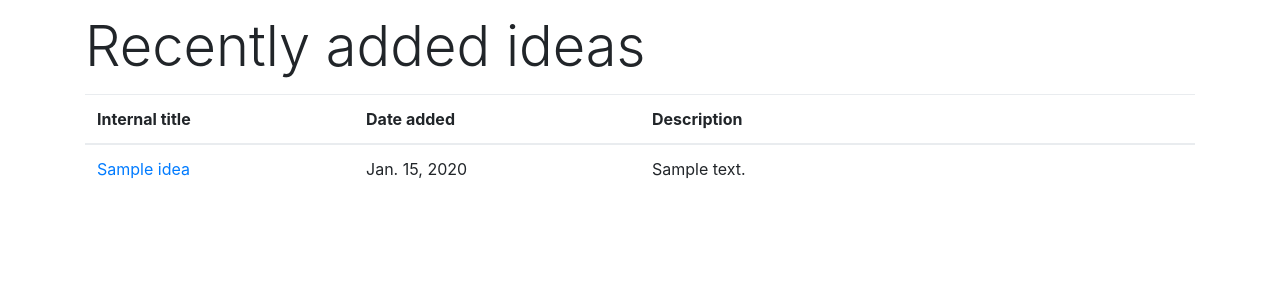
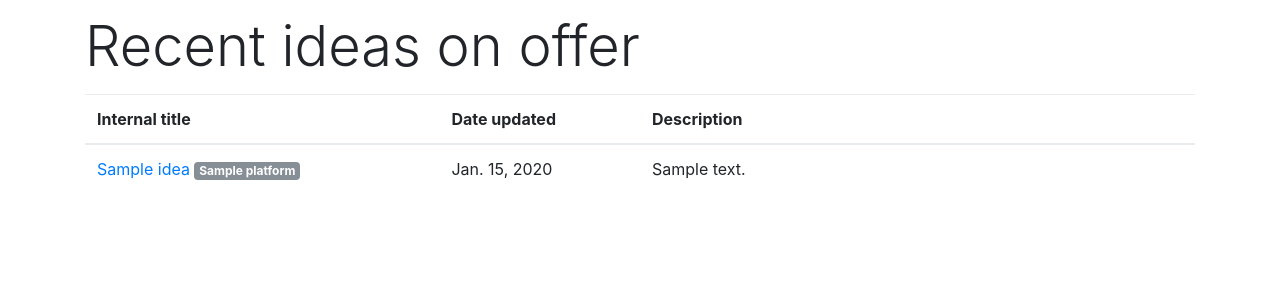
Before and after one commit to mthomps00/atlproj, a Django app: a page that uses atlproj/ideas/templates/ideas/index.html in a window 1280 px wide. Shown: the part 56-356 px from the top of the page. Run offline with Django 3.2, Linux system fonts and the light colour scheme; tables that the repository leaves empty hold one stand-in row (values such as "Sample post"); some libraries are stand-ins or nearby versions.

Commit message:
Brand new and improved index and idea lists

```diff
--- a/atlproj/ideas/admin.py
+++ b/atlproj/ideas/admin.py
@@ -15,7 +15,7 @@
     ]
     list_display = ('short_title', 'marketing_title', 'date_updated', 'status', 'platform', 'start_date', 'end_date')
     list_filter = ('platform', 'date_updated', 'status')
-    list_editable = ('status', 'marketing_title')
+    list_editable = ('status', 'marketing_title', 'platform')
     inlines = [
         PitchInline,
     ]
--- a/atlproj/ideas/templates/ideas/calendar.html
+++ b/atlproj/ideas/templates/ideas/calendar.html
@@ -23,7 +23,7 @@
 				<tbody>
 					{% for item in month.list %}
 					<tr>
-						<th scope="row">{{ item.start_date|date:"j" }}</th>
+						<th scope="row">{% if item.status == "ON_OFFER" or item.status == "TENTATIVE" %}<span class="text-muted">{% endif %}{{ item.start_date|date:"j" }}{% if item.status == "ON_OFFER" or item.status == "TENTATIVE" %}?</span>{% endif %}</th>
 						<td class="w-33"><strong><a href="{% url 'idea_detail' item.id %}">{{ item }}</a></strong>
 						{% if item.idea_set.all %}
 	    					{% for item in item.idea_set.all%}
--- a/atlproj/ideas/templates/ideas/idea_list.html
+++ b/atlproj/ideas/templates/ideas/idea_list.html
@@ -3,22 +3,31 @@
 	{% block ideas-nav %} active{% endblock %}
 
     {% block content %}
-	<h1 class="display-4">Recently added ideas</h1>
+	<h1 class="display-4">Recent ideas on offer</h1>
 
 	{% if object_list %}
 	    <table class="table mt-3">
 	    	<thead>
 	    		<tr>
 	    			<th>Internal title</th>
-	    			<th>Date added</th>
+	    			<th>Date updated</th>
 	    			<th class="w-50">Description</th>
 	    		</tr>
 	    	</thead>
 	    	<tbody>
 	        {% for idea in object_list %}
 	        	<tr>
-	        		<td><a href="{% url 'idea_detail' idea.id %}">{{ idea.short_title }}</a></td>
-	        		<td>{{ idea.date_submitted }}</td>
+	        		<td><a href="{% url 'idea_detail' idea.id %}">{{ idea.short_title }}</a>
+	        		{% if idea.platform %}<span class="badge badge-secondary">{{ idea.platform.title }}</span>{% endif %}
+	        		{% if idea.idea_set.all %}
+	        			<ul>
+	        				{% for child in idea.idea_set.all %}
+	        				<li><small><a href="{% url 'idea_detail' child.id %}">{{ child.short_title }}</a> {% if child.platform %}<span class="badge badge-secondary">{{ child.platform.title }}</span>{% endif %}</small></li>
+	        				{% endfor %}
+	        			</ul>
+	        		{% endif %}
+	        		</td>
+	        		<td>{{ idea.date_updated }}</td>
 	        		<td>{{ idea.description }}</td>
 	        	</tr>
 	        {% endfor %}
--- a/atlproj/ideas/templates/ideas/index.html
+++ b/atlproj/ideas/templates/ideas/index.html
@@ -50,29 +50,60 @@
 			<div class="col">
 
 				{% block content %}
-				<h1 class="display-4">Recently added ideas</h1>
+				<h3>New ideas on offer</h3>
 
 				{% if ideas_list %}
-				    <table class="table mt-3">
-				    	<thead>
-				    		<tr>
-				    			<th>Internal title</th>
-				    			<th>Date added</th>
-				    			<th class="w-50">Description</th>
-				    		</tr>
-				    	</thead>
-				    	<tbody>
-				        {% for idea in ideas_list %}
-				        	<tr>
-				        		<td><a href="{% url 'idea_detail' idea.id %}">{{ idea.short_title }}</a></td>
-				        		<td>{{ idea.date_submitted }}</td>
-				        		<td>{{ idea.description }}</td>
-				        	</tr>
-				        {% endfor %}
-				        </tbody>
-				    </table>
+				    <ul>
+				    {% for idea in ideas_list %}
+		    			<li><a href="{% url 'idea_detail' idea.id %}">{{ idea.short_title }}</a> {% if idea.platform %}<span class="badge badge-info">{{ idea.platform.title }}</span>{% endif %}
+		    			<br />
+		    			<small class="text-muted">{{ idea.description }}</small>
+		    			</li>
+			        {% endfor %}
+				    </ul>
 				{% else %}
-				    <p>No ideas fit this description.</p>
+				    <p>We're fresh out of ideas, sorry.</p>
+				{% endif %}
+
+			</div>
+
+			<div class="col">
+
+				<h3>Current projects</h3>
+
+				{% if active_ideas %}
+					<ul>
+					{% for idea in active_ideas %}
+						<li><a href="{% url 'idea_detail' idea.id %}">{{ idea.short_title }}</a> {% if idea.platform %}<span class="badge badge-info">{{ idea.platform.title }}</span>{% endif %}
+		    			<br />
+		    			<small class="text-muted">{{ idea.description }}</small>
+		    			</li>
+			        {% endfor %}
+				    </ul>
+				{% else %}
+				    <p>No projects are currently ongoing.</p>
+				{% endif %}
+			</div>
+
+			<div class="col">
+
+				<h3>Coming soon</h3>
+
+				{% if calendar %}
+				{% regroup calendar by start_date|date:"F" as calendar_list %}
+				<ul>
+				{% for month in calendar_list %}
+					<li><strong>{{ month.grouper }}</strong>
+						<ul>
+						{% for item in month.list %}
+							<li><strong>{{ item.start_date|date:"j" }}</strong> - <a href="{% url 'idea_detail' item.id %}">{{ item }}</a></li>
+						{% endfor %}
+						</ul>
+					</li>
+		        {% endfor %}
+				    </ul>
+				{% else %}
+				    <p>No projects are coming aboard anytime soon.</p>
 				{% endif %}
 
 				{% endblock %}
--- a/atlproj/ideas/views.py
+++ b/atlproj/ideas/views.py
@@ -11,18 +11,20 @@
 
 # Create your views here.
 def index(request):
-    ideas_list = Idea.objects.filter(start_date__gte=today).order_by('start_date').filter(parent__isnull=True)
-    active_ideas = Idea.objects.exclude(status='ARCHIVED').exclude(status='COMPLETED').filter(start_date__lte=today).filter(end_date__gte=today)
+    ideas_list = Idea.objects.filter(status='ON_OFFER').order_by('-date_updated').filter(parent__isnull=True)
+    active_ideas = Idea.objects.filter(status='LIVE').filter(start_date__lte=today).exclude(end_date__lte=today).order_by('start_date')
+    calendar = Idea.objects.filter(start_date__gte=today).order_by('start_date').filter(parent__isnull=True)
     platforms = Platform.objects.all()
     context = {
         'platforms': platforms,
+        'calendar': calendar,
         'active_ideas': active_ideas,
         'ideas_list': ideas_list,
     }
     return render(request, 'ideas/index.html', context)
 
 class IdeaListView(ListView):
-    queryset = Idea.objects.filter(parent__isnull=True)
+    queryset = Idea.objects.filter(parent__isnull=True).filter(status='ON_OFFER').order_by('-date_updated')
     context_object_name = 'object_list'
 
 class IdeaCalendarView(ListView):
```
